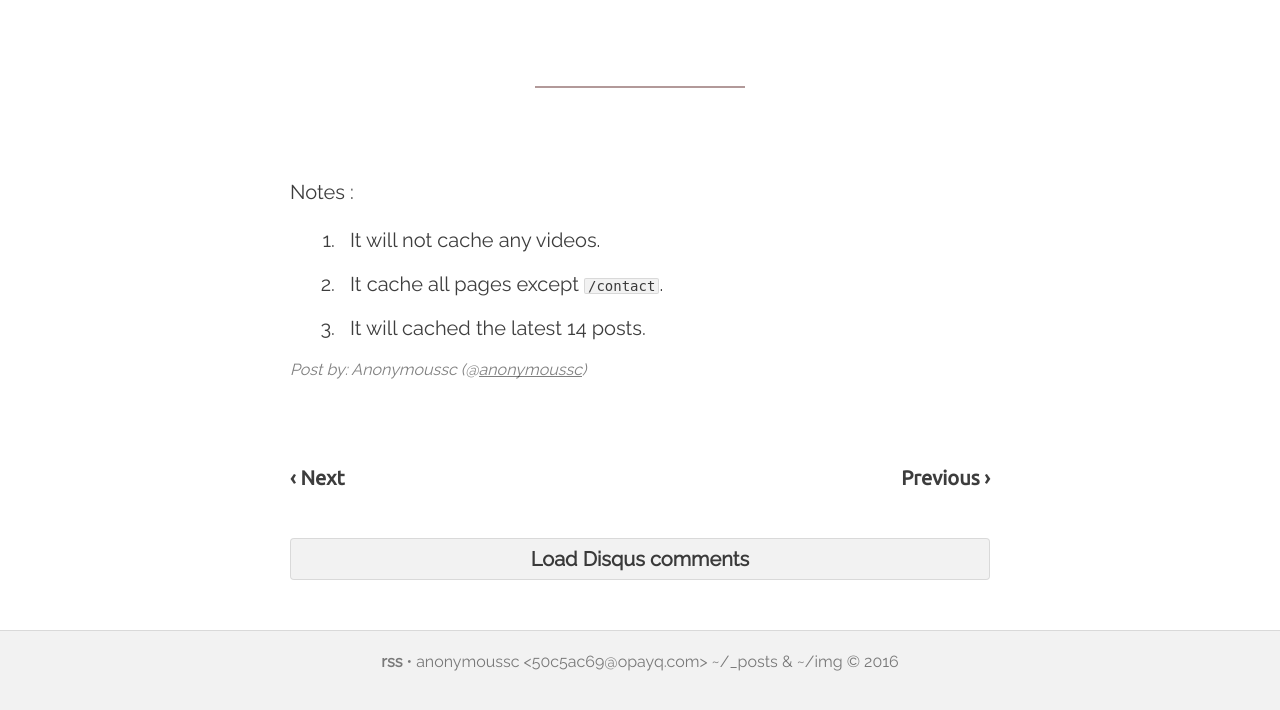
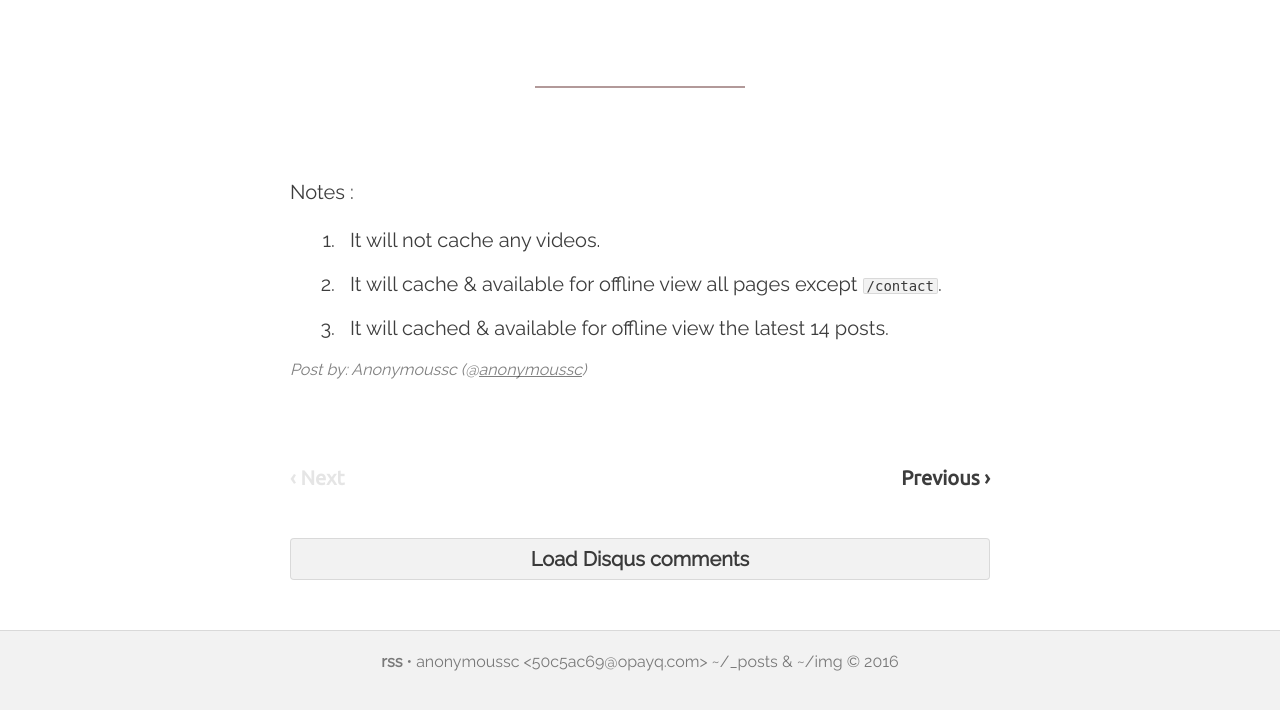
Before and after one commit to anonymoussc/anonymoussc.github.io, a Jekyll site: the page built from _posts/2016-07-16-implementing-application-cache-manifest.markdown, in a window 1280 px wide and 900 px high, scrolled down 771 px, cut to the strip 129-839 px from the top of the window. Built offline with Jekyll 4.4.1, drawn with Linux system fonts in a browser that asks for light colours; nearby versions of some CDN libraries; some of the changed text lies outside the part shown.

Commit message:
Modified 2016-07-16-implementing-application-cache-manifest.markdown

```diff
--- a/_posts/2016-07-16-implementing-application-cache-manifest.markdown
+++ b/_posts/2016-07-16-implementing-application-cache-manifest.markdown
@@ -31,6 +31,6 @@
 
 1. It will not cache any videos.
 
-2. It cache all pages except `/contact`.
+2. It will cache & available for offline view all pages except `/contact`.
 
-3. It will cached the latest 14 posts.
+3. It will cached & available for offline view the latest 14 posts.
```
Also changed, not shown: other parts of _posts/2016-07-16-implementing-application-cache-manifest.markdown (+1 -1 lines).
